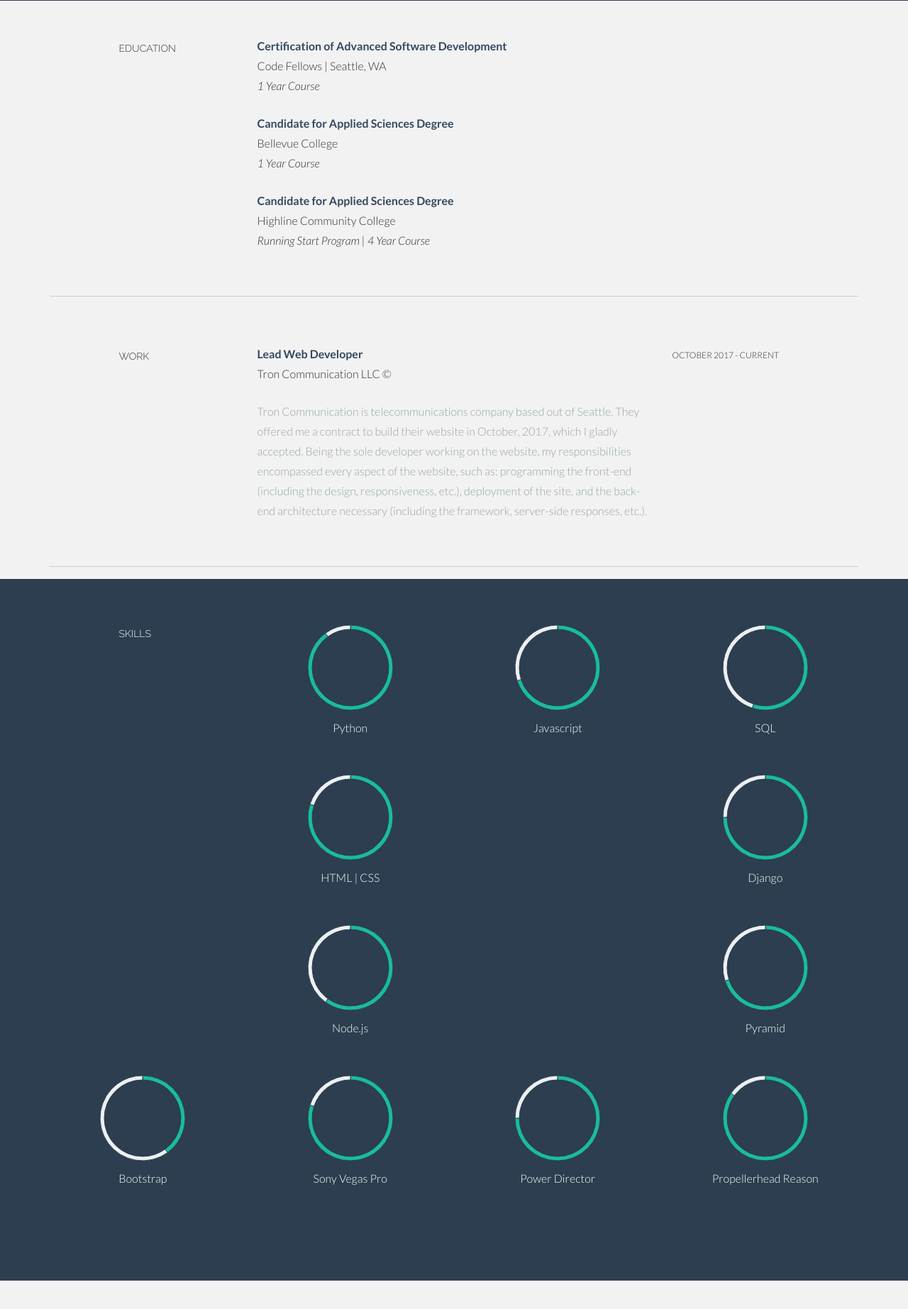
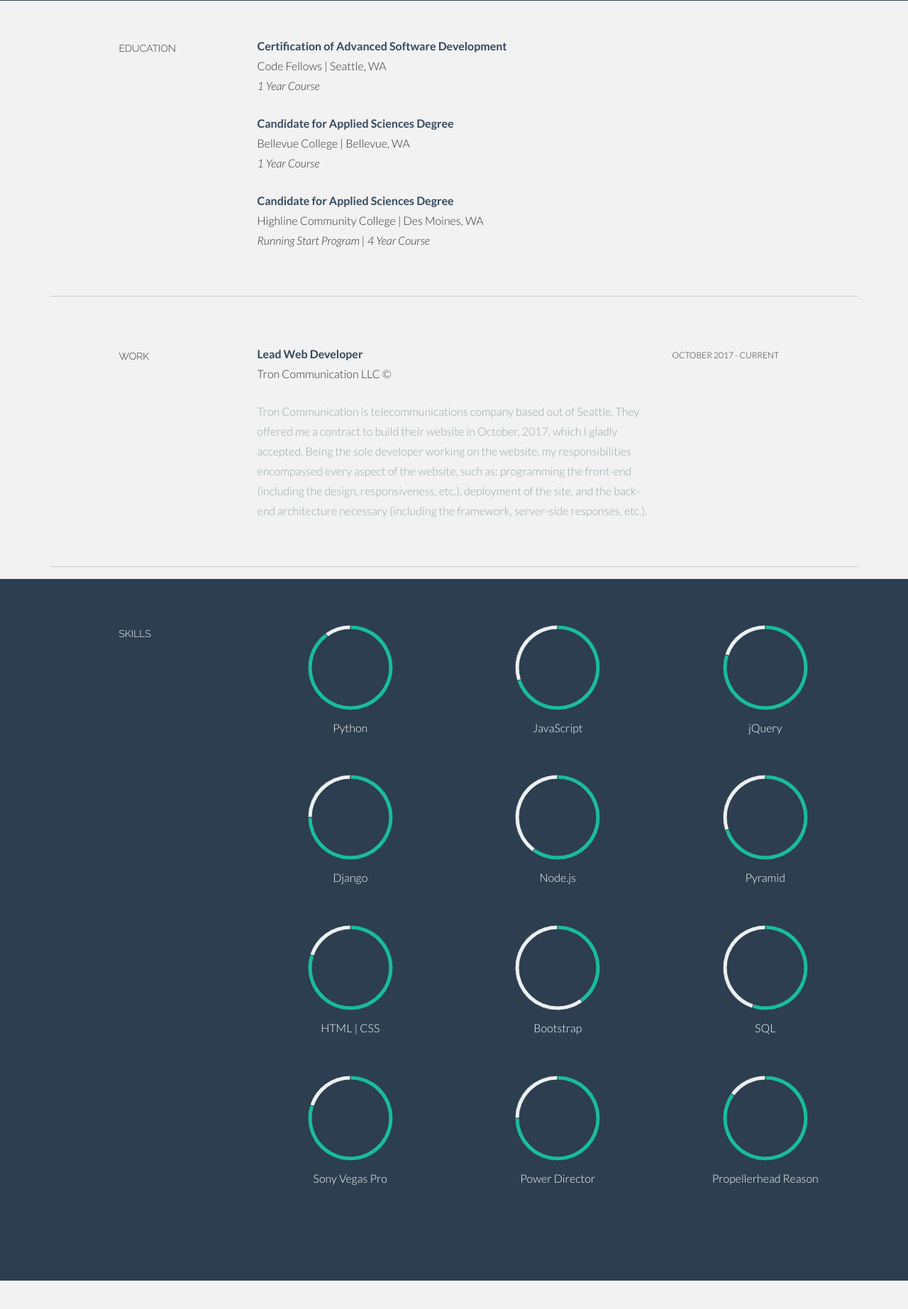
Before and after one commit to nosrac77/portfolio, a Django app: template portfolio/website/templates/website/index.html in a window 1280 px wide. Shown: the part 872-2717 px from the top of the page at 71% size. Run offline with Django 3.2, Linux system fonts and the light colour scheme; the template is opened without the code that fills it, so the values that code supplies are empty; some libraries are stand-ins or nearby versions.

Commit message:
running local server pointed out what are now fixed positional flaws regarding css and html content.

```diff
--- a/portfolio/website/templates/website/index.html
+++ b/portfolio/website/templates/website/index.html
@@ -103,21 +103,21 @@
 				</div>
 				<div class="col-lg-6">
 					<p><t>Certification of Advanced Software Development</t><br/>
-						Code Fellows | Seattle, WA <br/>
+						Code Fellows | Seattle, WA<br/>
 						<i>1 Year Course</i>
 					</p>
 				</div>
 
 				<div class="col-lg-6 col-lg-offset-3">
 					<p><t>Candidate for Applied Sciences Degree</t><br/>
-						Bellevue College <br/>
+						Bellevue College | Bellevue, WA<br/>
 						<i>1 Year Course</i>
 					</p>
 				</div>
 
                 <div class="col-lg-6 col-lg-offset-3">
 					<p><t>Candidate for Applied Sciences Degree</t><br/>
-						Highline Community College <br/>
+						Highline Community College | Des Moines, WA<br/>
 						<i>Running Start Program | 4 Year Course</i>
 					</p>
 				</div>
@@ -178,7 +178,7 @@
 					</div>
 					<div class="col-lg-3 centered">
 						<canvas id="javascript" height="130" width="130"></canvas>
-						<p>Javascript</p>
+						<p>JavaScript</p>
 						<br>
 						<script>
 							var doughnutData = [
@@ -195,21 +195,75 @@
 						</script>
 					</div>
 					<div class="col-lg-3 centered">
-						<canvas id="sql" height="130" width="130"></canvas>
-						<p>SQL</p>
+						<canvas id="jquery" height="130" width="130"></canvas>
+						<p>jQuery</p>
 						<br>
 						<script>
 							var doughnutData = [
 									{
-										value: 55,
+										value: 80,
 										color:"#1abc9c"
 									},
 									{
-										value : 45,
+										value : 20,
 										color : "#ecf0f1"
 									}
 								];
-								var myDoughnut = new Chart(document.getElementById("sql").getContext("2d")).Doughnut(doughnutData);
+								var myDoughnut = new Chart(document.getElementById("jquery").getContext("2d")).Doughnut(doughnutData);
+						</script>
+					</div>
+                    <div class="col-lg-3 col-lg-offset-3 centered">
+						<canvas id="django" height="130" width="130"></canvas>
+						<p>Django</p>
+						<br>
+						<script>
+							var doughnutData = [
+									{
+										value: 75,
+										color:"#1abc9c"
+									},
+									{
+										value : 25,
+										color : "#ecf0f1"
+									}
+								];
+								var myDoughnut = new Chart(document.getElementById("django").getContext("2d")).Doughnut(doughnutData);
+						</script>
+					</div>
+                    <div class="col-lg-3 centered">
+						<canvas id="node" height="130" width="130"></canvas>
+						<p>Node.js</p>
+						<br>
+						<script>
+							var doughnutData = [
+									{
+										value: 60,
+										color:"#1abc9c"
+									},
+									{
+										value : 40,
+										color : "#ecf0f1"
+									}
+								];
+								var myDoughnut = new Chart(document.getElementById("node").getContext("2d")).Doughnut(doughnutData);
+						</script>
+					</div>
+                    <div class="col-lg-3 centered">
+						<canvas id="pyramid" height="130" width="130"></canvas>
+						<p>Pyramid</p>
+						<br>
+						<script>
+							var doughnutData = [
+									{
+										value: 70,
+										color:"#1abc9c"
+									},
+									{
+										value : 30,
+										color : "#ecf0f1"
+									}
+								];
+								var myDoughnut = new Chart(document.getElementById("pyramid").getContext("2d")).Doughnut(doughnutData);
 						</script>
 					</div>
                     <div class="col-lg-3 col-lg-offset-3 centered">
@@ -230,60 +284,6 @@
 								var myDoughnut = new Chart(document.getElementById("html").getContext("2d")).Doughnut(doughnutData);
 						</script>
 					</div>
-                    <div class="col-lg-3 col-lg-offset-3 centered">
-						<canvas id="django" height="130" width="130"></canvas>
-						<p>Django</p>
-						<br>
-						<script>
-							var doughnutData = [
-									{
-										value: 75,
-										color:"#1abc9c"
-									},
-									{
-										value : 25,
-										color : "#ecf0f1"
-									}
-								];
-								var myDoughnut = new Chart(document.getElementById("django").getContext("2d")).Doughnut(doughnutData);
-						</script>
-					</div>
-                    <div class="col-lg-3 col-lg-offset-3 centered">
-						<canvas id="node" height="130" width="130"></canvas>
-						<p>Node.js</p>
-						<br>
-						<script>
-							var doughnutData = [
-									{
-										value: 60,
-										color:"#1abc9c"
-									},
-									{
-										value : 40,
-										color : "#ecf0f1"
-									}
-								];
-								var myDoughnut = new Chart(document.getElementById("node").getContext("2d")).Doughnut(doughnutData);
-						</script>
-					</div>
-                    <div class="col-lg-3 col-lg-offset-3 centered">
-						<canvas id="pyramid" height="130" width="130"></canvas>
-						<p>Pyramid</p>
-						<br>
-						<script>
-							var doughnutData = [
-									{
-										value: 70,
-										color:"#1abc9c"
-									},
-									{
-										value : 30,
-										color : "#ecf0f1"
-									}
-								];
-								var myDoughnut = new Chart(document.getElementById("pyramid").getContext("2d")).Doughnut(doughnutData);
-						</script>
-					</div>
                     <div class="col-lg-3 centered">
 						<canvas id="bootstrap" height="130" width="130"></canvas>
 						<p>Bootstrap</p>
@@ -302,7 +302,25 @@
 								var myDoughnut = new Chart(document.getElementById("bootstrap").getContext("2d")).Doughnut(doughnutData);
 						</script>
 					</div>
-					<div class="col-lg-3 centered">
+                    <div class="col-lg-3 centered">
+						<canvas id="sql" height="130" width="130"></canvas>
+						<p>SQL</p>
+						<br>
+						<script>
+							var doughnutData = [
+									{
+										value: 55,
+										color:"#1abc9c"
+									},
+									{
+										value : 45,
+										color : "#ecf0f1"
+									}
+								];
+								var myDoughnut = new Chart(document.getElementById("sql").getContext("2d")).Doughnut(doughnutData);
+						</script>
+					</div>
+					<div class="col-lg-3 col-lg-offset-3 centered">
 						<canvas id="sony" height="130" width="130"></canvas>
 						<p>Sony Vegas Pro</p>
 						<br>
--- a/portfolio/website/views.py
+++ b/portfolio/website/views.py
@@ -6,4 +6,4 @@ from django.shortcuts import render
 def home_view(request):
     """Function that renders the portfolio's home view page."""
 
-    return render(request, 'website/temp.html')
+    return render(request, 'website/index.html')
```
